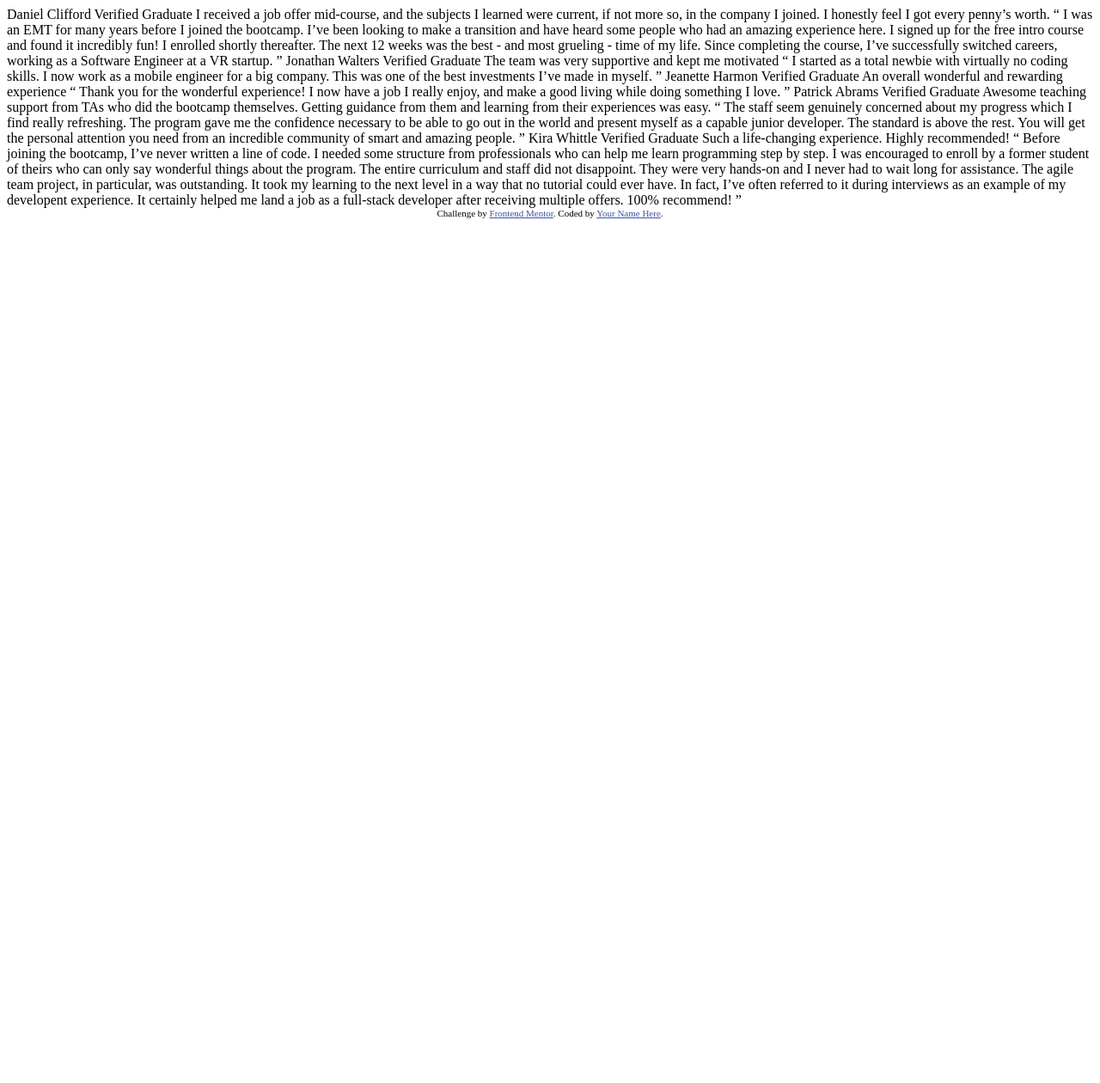
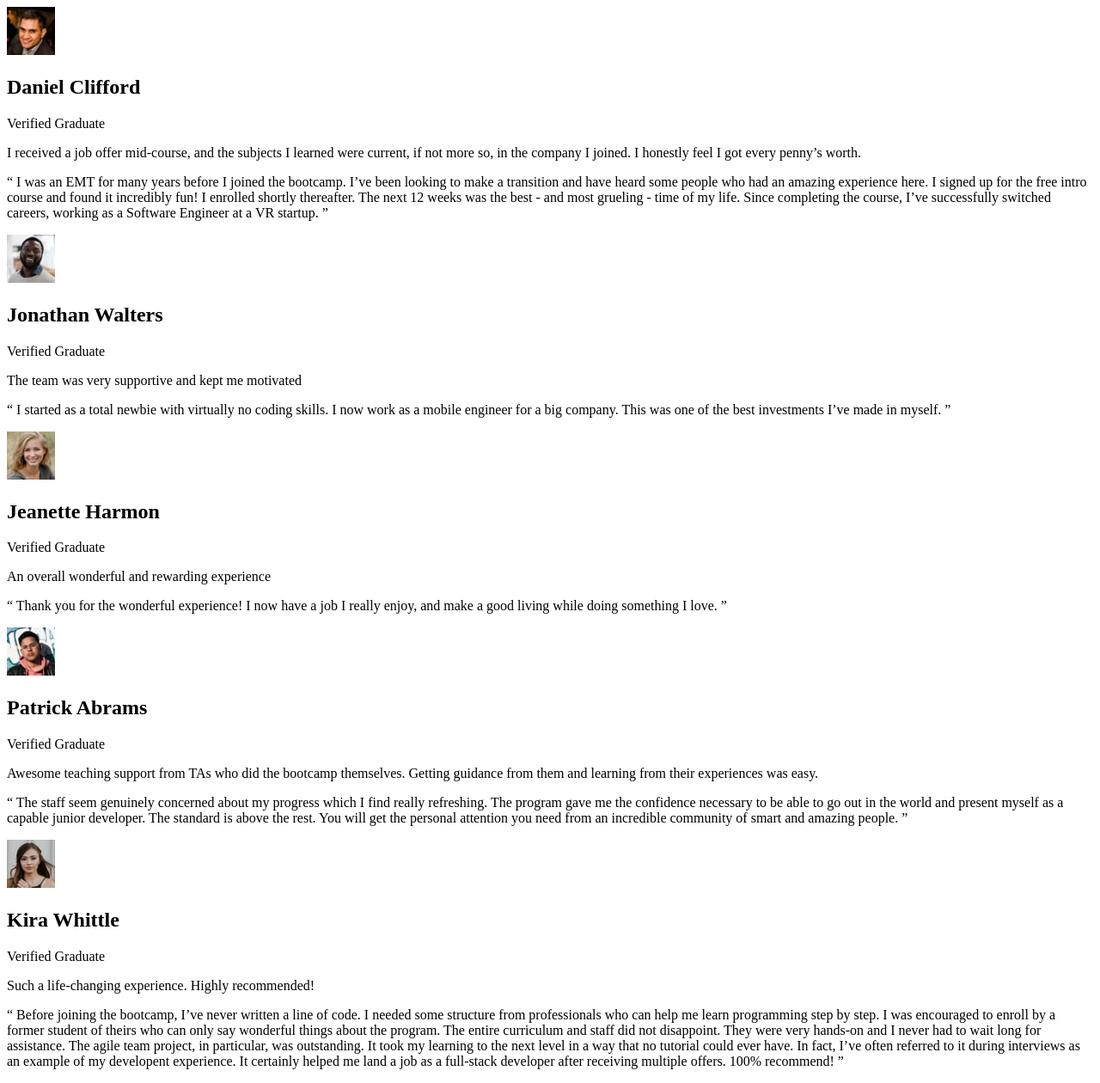
Before and after one commit to EmicJoykiller/Testimonials-Grid-Section, a plain HTML site: page index.html in a window 1280 px wide. Shown: the whole page at 86% size. Before the commit the page ends 800 px from the top, so only its background shows below. Drawn offline with Linux system fonts and the light colour scheme.

Commit message:
Finished the design implementation in HTML Desktop first

```diff
--- a/index.html
+++ b/index.html
@@ -1,76 +1,134 @@
 <!DOCTYPE html>
 <html lang="en">
-<head>
-  <meta charset="UTF-8">
-  <meta name="viewport" content="width=device-width, initial-scale=1.0"> <!-- displays site properly based on user's device -->
+  <head>
+    <meta charset="UTF-8" />
+    <meta name="viewport" content="width=device-width, initial-scale=1.0" />
+    <link
+      rel="icon"
+      type="image/png"
+      sizes="32x32"
+      href="./images/favicon-32x32.png"
+    />
+    <title>Testimonials Grid Section</title>
+  </head>
+  <body>
+    <main class="testimonial-grid">
+      <article
+        class="testimonial grid-col-span-2 flow bg-primary-400 quote text-neutral-100"
+      >
+        <div class="flex">
+          <div>
+            <img src="./images/image-daniel.jpg" alt="daniel clifford" />
+          </div>
+          <div>
+            <h2 class="name">Daniel Clifford</h2>
+            <p class="position">Verified Graduate</p>
+          </div>
+        </div>
+        <p>
+          I received a job offer mid-course, and the subjects I learned were
+          current, if not more so, in the company I joined. I honestly feel I
+          got every penny’s worth.
+        </p>
+        <p>
+          “ I was an EMT for many years before I joined the bootcamp. I’ve been
+          looking to make a transition and have heard some people who had an
+          amazing experience here. I signed up for the free intro course and
+          found it incredibly fun! I enrolled shortly thereafter. The next 12
+          weeks was the best - and most grueling - time of my life. Since
+          completing the course, I’ve successfully switched careers, working as
+          a Software Engineer at a VR startup. ”
+        </p>
+      </article>
 
-  <link rel="icon" type="image/png" sizes="32x32" href="./images/favicon-32x32.png">
-
-  <title>Frontend Mentor | [Challenge Name Here]</title>
-
-  <!-- Feel free to remove these styles or customise in your own stylesheet 👍 -->
-  <style>
-    .attribution { font-size: 11px; text-align: center; }
-    .attribution a { color: hsl(228, 45%, 44%); }
-  </style>
-</head>
-<body>
-  Daniel Clifford
-  Verified Graduate
-
-  I received a job offer mid-course, and the subjects I learned were current, if not more so,
-  in the company I joined. I honestly feel I got every penny’s worth.
-
-  “ I was an EMT for many years before I joined the bootcamp. I’ve been looking to make a
-  transition and have heard some people who had an amazing experience here. I signed up
-  for the free intro course and found it incredibly fun! I enrolled shortly thereafter.
-  The next 12 weeks was the best - and most grueling - time of my life. Since completing
-  the course, I’ve successfully switched careers, working as a Software Engineer at a VR startup. ”
-
-  Jonathan Walters
-  Verified Graduate
-
-  The team was very supportive and kept me motivated
-
-  “ I started as a total newbie with virtually no coding skills. I now work as a mobile engineer
-  for a big company. This was one of the best investments I’ve made in myself. ”
-
-  Jeanette Harmon
-  Verified Graduate
-
-  An overall wonderful and rewarding experience
-
-  “ Thank you for the wonderful experience! I now have a job I really enjoy, and make a good living
-  while doing something I love. ”
-
-  Patrick Abrams
-  Verified Graduate
-
-  Awesome teaching support from TAs who did the bootcamp themselves. Getting guidance from them and
-  learning from their experiences was easy.
-
-  “ The staff seem genuinely concerned about my progress which I find really refreshing. The program
-  gave me the confidence necessary to be able to go out in the world and present myself as a capable
-  junior developer. The standard is above the rest. You will get the personal attention you need from
-  an incredible community of smart and amazing people. ”
-
-  Kira Whittle
-  Verified Graduate
-
-  Such a life-changing experience. Highly recommended!
-
-  “ Before joining the bootcamp, I’ve never written a line of code. I needed some structure from
-  professionals who can help me learn programming step by step. I was encouraged to enroll by a former
-  student of theirs who can only say wonderful things about the program. The entire curriculum and staff
-  did not disappoint. They were very hands-on and I never had to wait long for assistance. The agile team
-  project, in particular, was outstanding. It took my learning to the next level in a way that no tutorial
-  could ever have. In fact, I’ve often referred to it during interviews as an example of my developent
-  experience. It certainly helped me land a job as a full-stack developer after receiving multiple offers.
-  100% recommend! ”
-
-  <div class="attribution">
-    Challenge by <a href="https://www.frontendmentor.io?ref=challenge" target="_blank">Frontend Mentor</a>.
-    Coded by <a href="#">Your Name Here</a>.
-  </div>
-</body>
+      <article class="testimonial flow bg-secondary-400 text-neutral-100">
+        <div class="flex">
+          <div>
+            <img src="./images/image-jonathan.jpg" alt="Jonathan Walters" />
+          </div>
+          <div>
+            <h2 class="name">Jonathan Walters</h2>
+            <p class="position">Verified Graduate</p>
+          </div>
+        </div>
+        <p>The team was very supportive and kept me motivated</p>
+        <p>
+          “ I started as a total newbie with virtually no coding skills. I now
+          work as a mobile engineer for a big company. This was one of the best
+          investments I’ve made in myself. ”
+        </p>
+      </article>
+      <article class="testimonial flow bg-neutral-100 text-secondary-400">
+        <div class="flex">
+          <div>
+            <img src="./images/image-jeanette.jpg" alt="Jeanette Harmon" />
+          </div>
+          <div>
+            <h2 class="name">Jeanette Harmon</h2>
+            <p class="position">Verified Graduate</p>
+          </div>
+        </div>
+        <p>An overall wonderful and rewarding experience</p>
+        <p>
+          “ Thank you for the wonderful experience! I now have a job I really
+          enjoy, and make a good living while doing something I love. ”
+        </p>
+      </article>
+      <article
+        class="testimonial grid-col-span-2 flow bg-secondary-500 text-neutral-100"
+      >
+        <div class="flex">
+          <div>
+            <img
+              class="border-primary-400"
+              src="./images/image-patrick.jpg"
+              alt="Patrick Abrams"
+            />
+          </div>
+          <div>
+            <h2 class="name">Patrick Abrams</h2>
+            <p class="position">Verified Graduate</p>
+          </div>
+        </div>
+        <p>
+          Awesome teaching support from TAs who did the bootcamp themselves.
+          Getting guidance from them and learning from their experiences was
+          easy.
+        </p>
+        <p>
+          “ The staff seem genuinely concerned about my progress which I find
+          really refreshing. The program gave me the confidence necessary to be
+          able to go out in the world and present myself as a capable junior
+          developer. The standard is above the rest. You will get the personal
+          attention you need from an incredible community of smart and amazing
+          people. ”
+        </p>
+      </article>
+      <article class="testimonial flow bg-neutral-100 text-secondary-400">
+        <div class="flex">
+          <div>
+            <img src="./images/image-kira.jpg" alt="Kira Whittle" />
+          </div>
+          <div>
+            <h2 class="name">Kira Whittle</h2>
+            <p class="position">Verified Graduate</p>
+          </div>
+        </div>
+        <p>Such a life-changing experience. Highly recommended!</p>
+        <p>
+          “ Before joining the bootcamp, I’ve never written a line of code. I
+          needed some structure from professionals who can help me learn
+          programming step by step. I was encouraged to enroll by a former
+          student of theirs who can only say wonderful things about the program.
+          The entire curriculum and staff did not disappoint. They were very
+          hands-on and I never had to wait long for assistance. The agile team
+          project, in particular, was outstanding. It took my learning to the
+          next level in a way that no tutorial could ever have. In fact, I’ve
+          often referred to it during interviews as an example of my developent
+          experience. It certainly helped me land a job as a full-stack
+          developer after receiving multiple offers. 100% recommend! ”
+        </p>
+      </article>
+    </main>
+  </body>
 </html>
--- /dev/null
+++ b/styles.css
@@ -0,0 +1,15 @@
+*,
+*::before,
+::after {
+  box-sizing: border-box;
+}
+@import url("https://fonts.googleapis.com/css2?family=Barlow+Semi+Condensed:ital,wght@0,100;0,200;0,300;0,400;0,500;0,600;0,700;0,800;0,900;1,100;1,200;1,300;1,400;1,500;1,600;1,700;1,800;1,900&display=swap");
+
+:root {
+  --Moderate-violet: hsl(263, 55%, 52%);
+  --Very-dark-grayish-blue: hsl(217, 19%, 35%);
+  --Very-dark-blackish-blue: hsl(219, 29%, 14%);
+  --White: hsl(0, 0%, 100%);
+  --Light-gray: hsl(0, 0%, 81%);
+  --Light-grayish-blue: hsl(210, 46%, 95%);
+}
```
